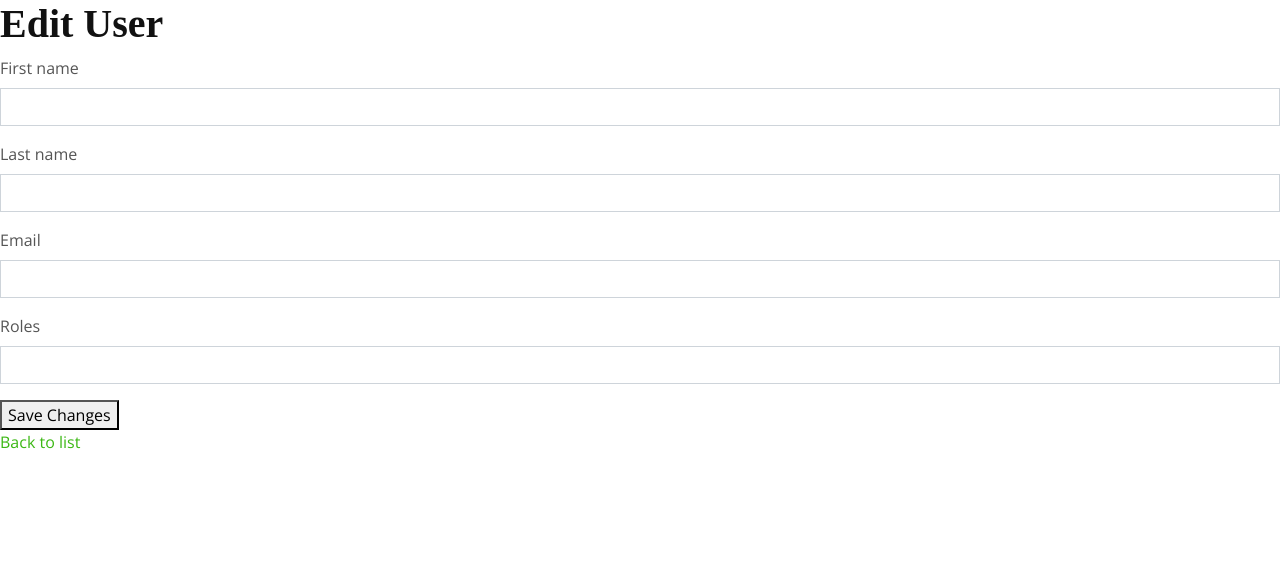
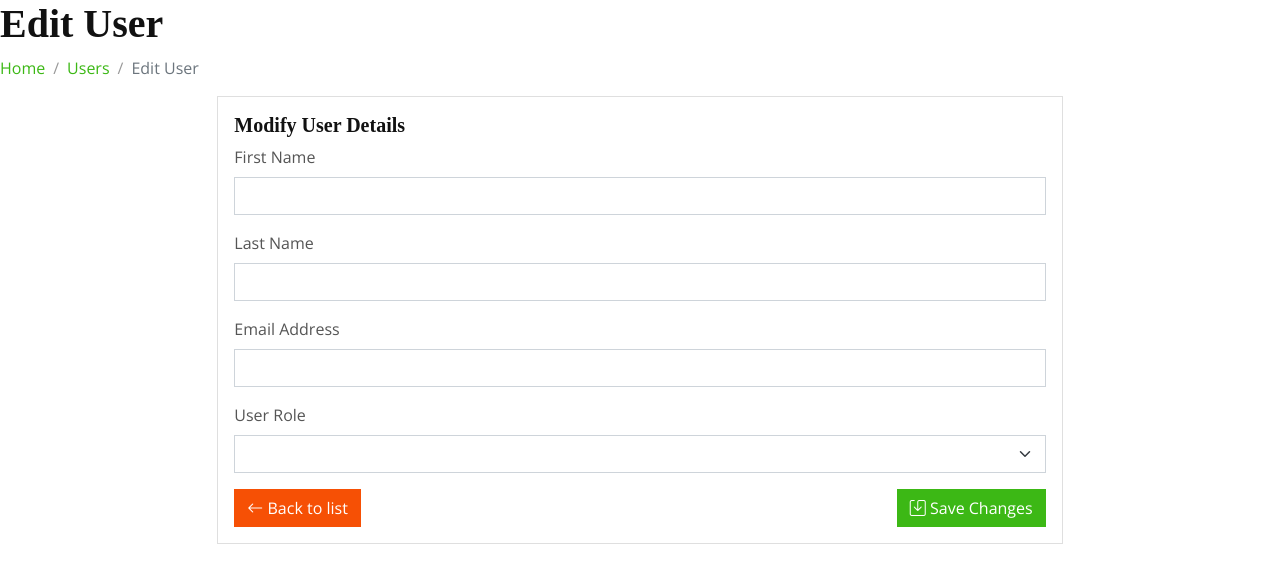
Before and after one commit to agrifarm2025/lastMinute, a Symfony app: template templates/admin/edit.html.twig in a window 1280 px wide. Shown: the top 583 px of the page. Run offline with Twig, Linux system fonts and the light colour scheme; the template is opened without the code that fills it, so the values that code supplies are empty; form fields are guessed from the names that the template uses; some libraries are stand-ins or nearby versions.

Commit message:
adding template changes

```diff
--- a/templates/admin/edit.html.twig
+++ b/templates/admin/edit.html.twig
@@ -10,15 +10,66 @@
 {% endblock %}
 
 {% block body %}
-<h1>Edit User</h1>
+<main id="main" class="main">
+    <div class="pagetitle">
+        <h1>Edit User</h1>
+        <nav>
+            <ol class="breadcrumb">
+                <li class="breadcrumb-item"><a href="">Home</a></li>
+                <li class="breadcrumb-item"><a href="">Users</a></li>
+                <li class="breadcrumb-item active">Edit User</li>
+            </ol>
+        </nav>
+    </div><!-- End Page Title -->
 
-{{ form_start(form) }}
-{{ form_row(form.firstName) }}
-{{ form_row(form.lastName) }}
-{{ form_row(form.email) }}
-{{ form_row(form.roles) }}
-<button type="submit">Save Changes</button>
-{{ form_end(form) }}
+    <section class="section">
+        <div class="row">
+            <div class="col-lg-8 mx-auto">
+                <div class="card">
+                    <div class="card-body">
+                        <h5 class="card-title">Modify User Details</h5>
 
-<a href="{{ path('admin_user_index') }}">Back to list</a>
+                        {{ form_start(form, {attr:{novalidate:'novalidate'}}) }}
+
+                        <div class="mb-3">
+                            {{ form_label(form.firstName, 'First Name', {'label_attr': {'class': 'form-label'}}) }}
+                            {{ form_widget(form.firstName, {'attr': {'class': 'form-control'}}) }}
+                            {{ form_errors(form.firstName) }}
+                        </div>
+
+                        <div class="mb-3">
+                            {{ form_label(form.lastName, 'Last Name', {'label_attr': {'class': 'form-label'}}) }}
+                            {{ form_widget(form.lastName, {'attr': {'class': 'form-control'}}) }}
+                            {{ form_errors(form.lastName) }}
+                        </div>
+
+                        <div class="mb-3">
+                            {{ form_label(form.email, 'Email Address', {'label_attr': {'class': 'form-label'}}) }}
+                            {{ form_widget(form.email, {'attr': {'class': 'form-control'}}) }}
+                            {{ form_errors(form.email) }}
+                        </div>
+
+                        <div class="mb-3">
+                            {{ form_label(form.roles, 'User Role', {'label_attr': {'class': 'form-label'}}) }}
+                            {{ form_widget(form.roles, {'attr': {'class': 'form-select'}}) }}
+                            {{ form_errors(form.roles) }}
+                        </div>
+
+                        <div class="d-flex justify-content-between">
+                            <a href="" class="btn btn-secondary">
+                                <i class="bi bi-arrow-left"></i> Back to list
+                            </a>
+                            <button type="submit" class="btn btn-primary">
+                                <i class="bi bi-save"></i> Save Changes
+                            </button>
+                        </div>
+
+                        {{ form_end(form) }}
+
+                    </div>
+                </div>
+            </div>
+        </div>
+    </section>
+</main><!-- End #main -->
 {% endblock %}
--- a/templates/base.html.twig
+++ b/templates/base.html.twig
@@ -38,7 +38,7 @@
             <header id="header" class="header fixed-top d-flex align-items-center">
 
                 <div class="d-flex align-items-center justify-content-between">
-                <a href="index.html" class="logo d-flex align-items-center">
+                <a href="{{path('app_admin')}}" class="logo d-flex align-items-center">
                     <img src="assets/img/logo.png" alt="">
                     <span class="d-none d-lg-block">NiceAdmin</span>
                 </a>
@@ -265,7 +265,7 @@
                 <ul class="sidebar-nav" id="sidebar-nav">
 
                 <li class="nav-item">
-                    <a class="nav-link " href="index.html">
+                    <a class="nav-link " href="{{path('app_admin')}}">
                     <i class="bi bi-grid"></i>
                     <span>Dashboard</span>
                     </a>
@@ -378,18 +378,13 @@
                 </li><!-- End Forms Nav -->
 
                 <li class="nav-item">
-                    <a class="nav-link collapsed" data-bs-target="#tables-nav" data-bs-toggle="collapse" href="#">
-                    <i class="bi bi-layout-text-window-reverse"></i><span>Tables</span><i class="bi bi-chevron-down ms-auto"></i>
+                    <a class="nav-link collapsed" data-bs-target="#tables-nav" data-bs-toggle="collapse" href="">
+                    <i class="bi bi-layout-text-window-reverse"></i><span>Users Table</span><i class="bi bi-chevron-down ms-auto"></i>
                     </a>
                     <ul id="tables-nav" class="nav-content collapse " data-bs-parent="#sidebar-nav">
                     <li>
-                        <a href="tables-general.html">
-                        <i class="bi bi-circle"></i><span>General Tables</span>
-                        </a>
-                    </li>
-                    <li>
-                        <a href="tables-data.html">
-                        <i class="bi bi-circle"></i><span>Data Tables</span>
+                        <a href="{{path('admin_user_index')}}">
+                        <i class="bi bi-circle"></i><span>Users Details</span>
                         </a>
                     </li>
                     </ul>
@@ -444,7 +439,7 @@
                 <li class="nav-heading">Pages</li>
 
                 <li class="nav-item">
-                    <a class="nav-link collapsed" href="users-profile.html">
+                    <a class="nav-link collapsed" href="{{path('app_profile')}}">
                     <i class="bi bi-person"></i>
                     <span>Profile</span>
                     </a>
--- a/templates/profile/profile.html.twig
+++ b/templates/profile/profile.html.twig
@@ -96,7 +96,7 @@
                     {% endfor %}
 
                     <!-- Profile Edit Form -->
-                    {{ form_start(form) }}
+                    {{ form_start(form,{attr:{novalidate:'novalidate'}})}}
                         <div class="row mb-3">
                         <label for="profileImage" class="col-md-4 col-lg-3 col-form-label">Profile Image</label>
                         <div class="col-md-8 col-lg-9">
```
Also changed, not shown: templates/admin/list.html.twig (+43 -19 lines), templates/admin/show.html.twig (+24 -6 lines).
